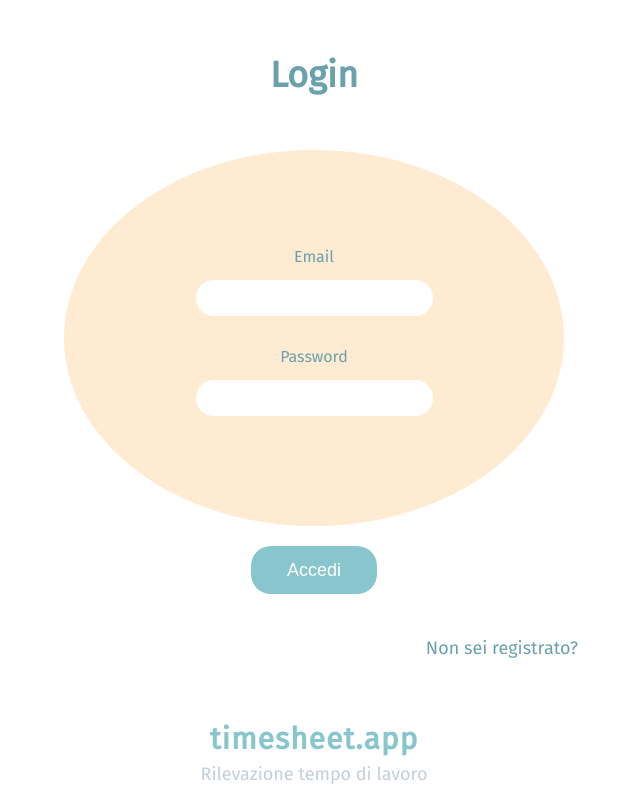
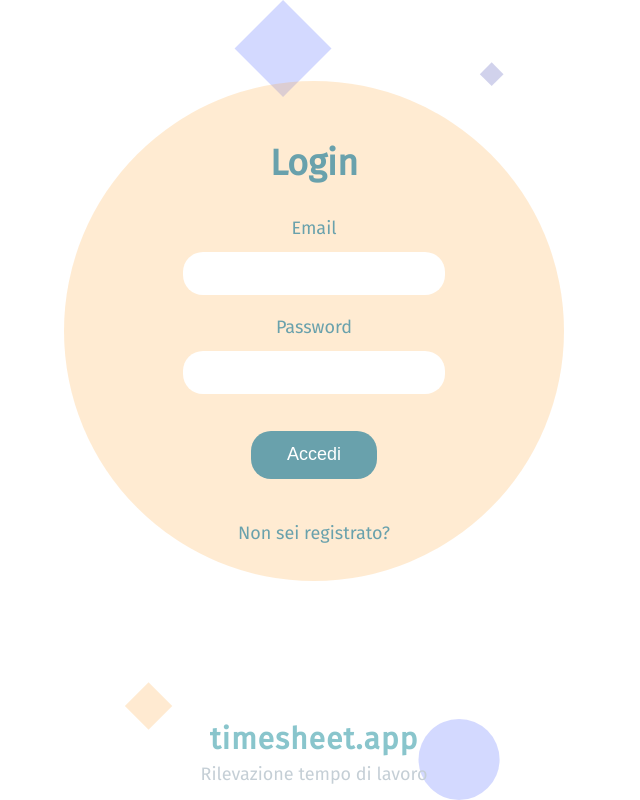
Before and after one commit to marilari88/ore-lavorate-frontend, a React (Create React App) app: page /login in a window 1280 px wide. Shown: the whole page, without its empty margins (326-966 px from the left). Built offline with nearby package versions, Linux system fonts and the light colour scheme; no server answers.

Commit message:
Migliorato layout schermata di login

```diff
--- a/src/App.scss
+++ b/src/App.scss
@@ -4,6 +4,7 @@ $colore-principale: #89c5cc;
 $colore-secondario: #69a1ac;
 $colore-successo: #a2e88b;
 $colore-sfondo-riquadro: #f4f2f2;
+$colore-arancione-trasparente: #ff9b2133;
 $colore-grigio: #c5cfd6;
 
 * {
@@ -198,57 +199,60 @@ html {
       height: 100%;
       width: 100%;
       background: white;
-
-      .contenitoreLogin {
-        max-width: 600px;
-        margin: 0px auto;
-        height: 100%;
+      background-size: 100%;
       display: flex;
       flex-direction: column;
       align-items: center;
+      background: url("./asset/sfondo_login.svg") white;
+      background-size: 100% 100%;
+      background-position: center center;
+      background-repeat: no-repeat;
+
+      .contenitoreLogin {
+        display: flex;
+        flex-direction: column;
+        margin-top: auto;
+        margin-bottom: auto;
+        .formLogin {
+          width: 500px;
+          height: 500px;
+          min-height: 500px;
+          display: flex;
+          flex-direction: column;
+          justify-content: center;
+          align-items: center;
+          box-sizing: border-box;
+          border-radius: 50%;
+          background: $colore-arancione-trasparente;
 
           h1 {
             color: $colore-secondario;
             padding: 0 2rem;
             box-sizing: border-box;
             text-align: center;
-          height: 200px;
-          line-height: 100px;
+            height: 100px;
             justify-content: center;
             align-items: center;
             display: flex;
           }
 
-        .formLogin {
-          width: 500px;
-          height: 500px;
-          margin-top: auto;
-          margin-bottom: auto;
-          display: flex;
-          flex-direction: column;
-          justify-content: center;
-          align-items: center;
-          box-sizing: border-box;
-          border-radius: 50%;
-          background-color: $colore-principale;
-          background: #ff9b2133;
           .rigaForm {
             display: flex;
             flex-direction: column;
-            margin: 0.5rem auto;
+            margin: 0.2rem auto;
             align-items: center;
             label {
               color: $colore-secondario;
-              font-size: 16px;
+              font-size: 18px;
             }
             input {
               transition: box-shadow 0.3s;
-              font-size: 16px;
+              font-size: 18px;
               font-weight: 800;
               color: $colore-secondario;
               border-radius: 20px;
               margin: 0.75rem;
-              padding: 0.5rem;
+              padding: 0.6rem;
               border: none;
               text-align: center;
               &:focus {
@@ -257,10 +261,9 @@ html {
               }
             }
           }
-        }
           .submitForm {
             margin: 20px auto;
-          background-color: $colore-principale;
+            background-color: $colore-secondario;
             color: white;
             padding: 0.75rem 2rem;
             border: none;
@@ -272,25 +275,28 @@ html {
               cursor: pointer;
             }
           }
-        .messaggioForm {
-          color: red;
-          padding: 0.5rem 1rem;
-          text-align: center;
-          height: 50px;
-          line-height: 50px;
-        }
-
           .linkForm {
             width: 100%;
             box-sizing: border-box;
             padding: 0.5rem 2rem;
-          text-align: right;
+            text-align: center;
             color: $colore-secondario;
             height: 50px;
             line-height: 50px;
             &:hover {
               color: $colore-principale;
               text-decoration: underline;
+            }
+          }
+        }
+
+        .messaggioForm {
+          color: red;
+          padding: 0.5rem 1rem;
+          text-align: center;
+          height: 40px;
+          line-height: 40px;
+          font-weight: bold;
         }
       }
       .footer {
@@ -317,4 +323,3 @@ html {
     }
   }
 }
-}
--- a/src/components/pages/Login.js
+++ b/src/components/pages/Login.js
@@ -42,8 +42,8 @@ function Login(props) {
   return (
     <div className="loginPage">
       <div className="contenitoreLogin">
+        <form onSubmit={(e) => submit(e)} className="formLogin">
           <h1>Login</h1>
-        <form onSubmit={(e) => submit(e)} className="formLogin">
           <div className="rigaForm">
             <label htmlFor="email">Email </label>
             <input
@@ -61,16 +61,16 @@ function Login(props) {
               onChange={(e) => setPassword(e.target.value)}
             />
           </div>
-        </form>
           <input type="submit" className="submitForm" value="Accedi" />
           <Link to="/register" className="linkForm">
             Non sei registrato?
           </Link>
+        </form>
         <div className="messaggioForm">{message}</div>
+      </div>
       <div className="footer">
         <div className="nomeApp">timesheet.app</div>
         <div className="descrizioneApp">Rilevazione tempo di lavoro</div>
-        </div>
       </div>
     </div>
   );
```
Also changed, not shown: src/asset/sfondo_login.svg. Lines whose indentation alone changed are shown as unchanged.
